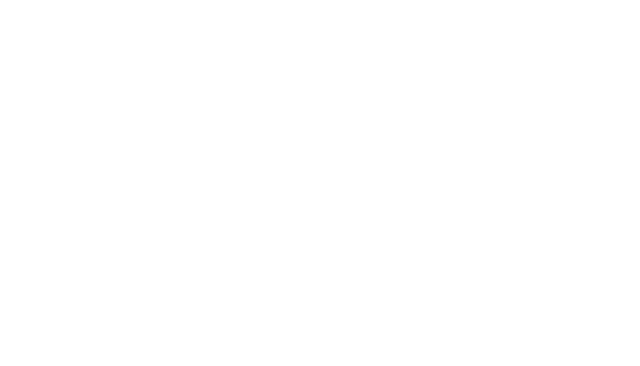
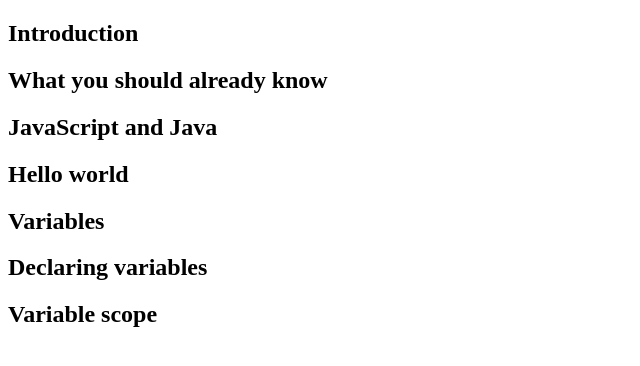
Before and after one commit to Fbada006/Ioannis_mv_trial, a plain HTML site: page index.html in a window 1280 px wide. Shown: the whole page, without its empty margins (0-640 px from the left). Drawn offline with Linux system fonts and the light colour scheme.

Commit message:
section headers added

```diff
--- a/index.html
+++ b/index.html
@@ -7,12 +7,26 @@
     <title>Ferdinand and Ioannis trial</title>
 </head>
 <main id = "main-doc">
-    <section class="main-section"></section>
-    <section class="main-section"></section>
-    <section class="main-section"></section>
-    <section class="main-section"></section>
-    <section class="main-section"></section>
-    <section class="main-section"></section>
-    <section class="main-section"></section>
+    <section class="main-section">
+        <h1 id="introducton">Introduction</h1>
+    </section>
+    <section class="main-section">
+        <h1 id="What_you_should_already_know">What you should already know</h1>
+    </section>
+    <section class="main-section">
+        <h1 id="JavaScript_and_Java">JavaScript and Java</h1>
+    </section>
+    <section class="main-section">
+        <h1 id="Hello_world">Hello world</h1>
+    </section>
+    <section class="main-section">
+        <h1 id="Variables">Variables</h1>
+    </section>
+    <section class="main-section">
+        <h1 id="Declaring_variables">Declaring variables</h1>
+    </section>
+    <section class="main-section">
+        <h1 id="Variable_scope">Variable scope</h1>
+    </section>
     </main>
 </html>
```
